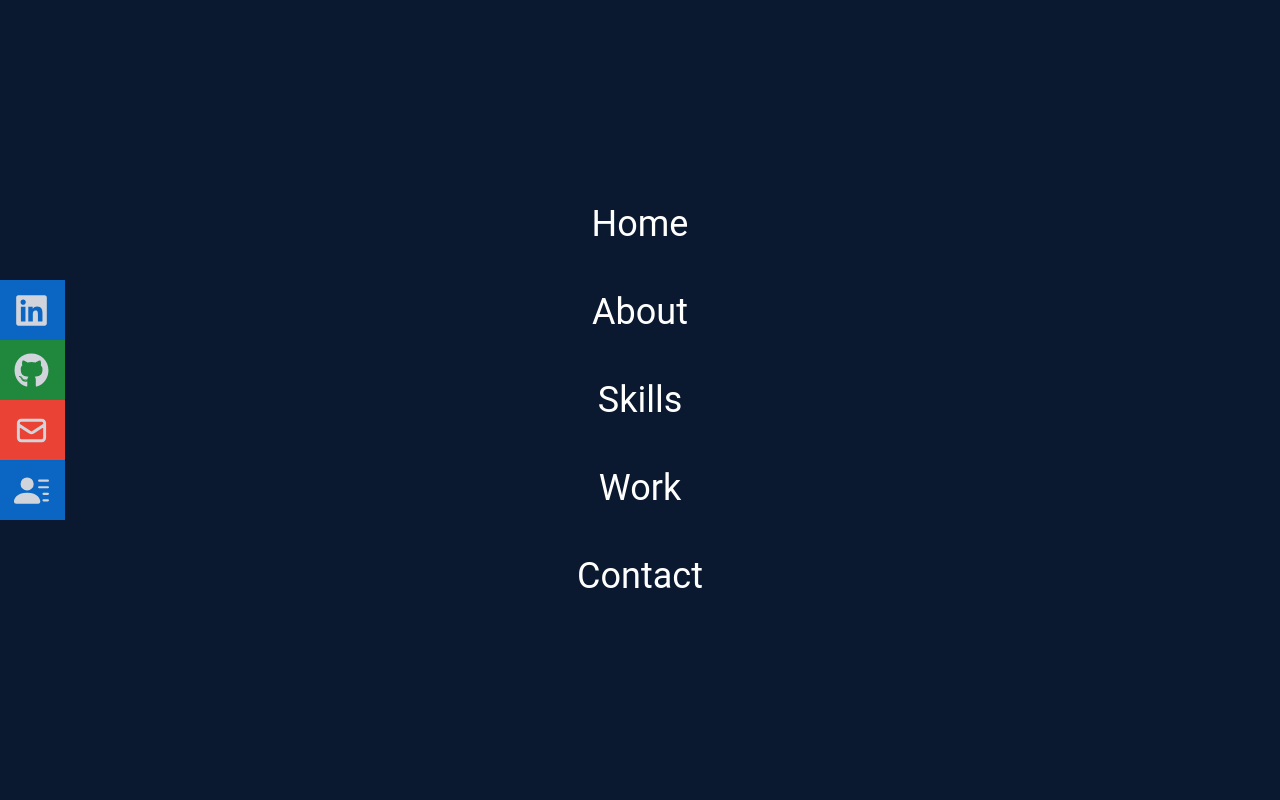
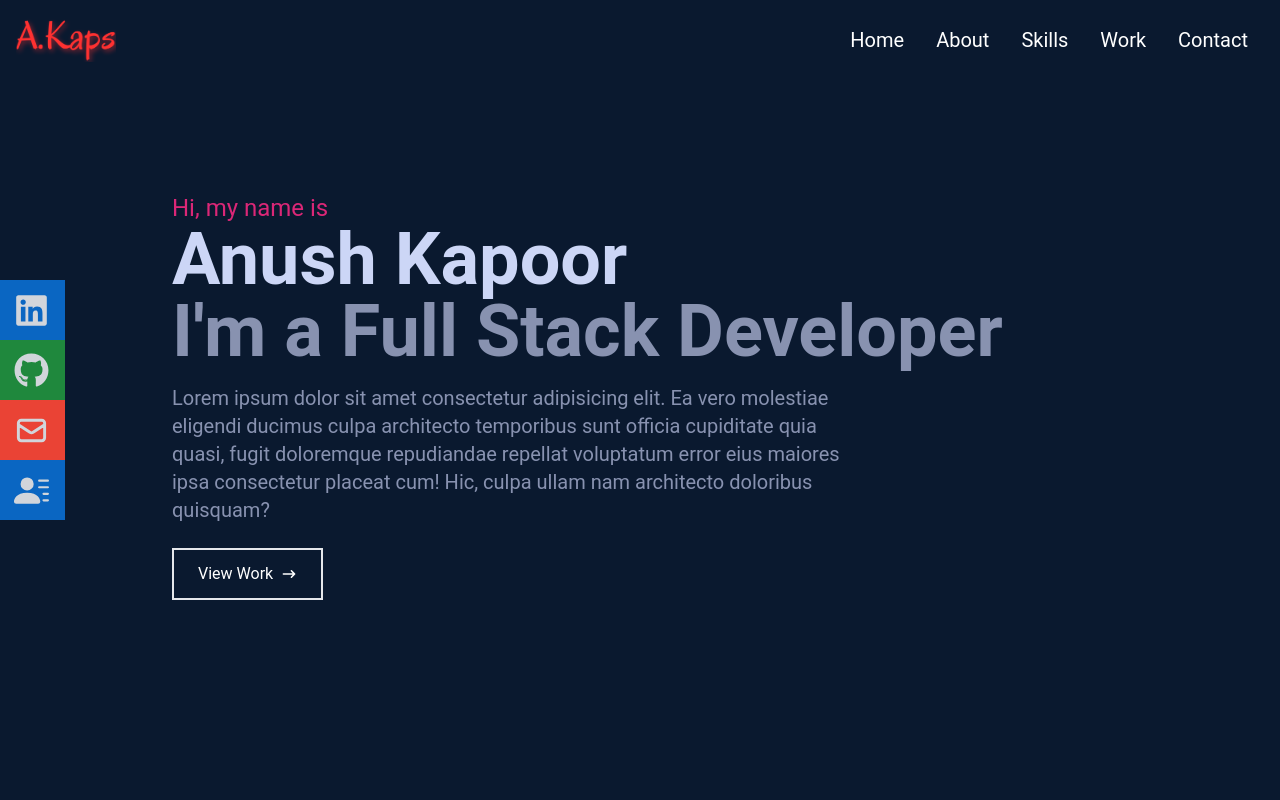
Before and after one commit to Ank206/RA2, a React (Create React App) app: page / in a window 1280 px wide. Shown: the top 800 px of the page. Built offline with nearby package versions, Linux system fonts and the light colour scheme.

Commit message:
Done for now, Issue with the navbar selection :(

```diff
--- a/package.json
+++ b/package.json
@@ -10,6 +10,7 @@
     "react-dom": "^18.2.0",
     "react-icons": "^4.11.0",
     "react-scripts": "5.0.1",
+    "react-scroll": "^1.9.0",
     "web-vitals": "^2.1.0"
   },
   "scripts": {
--- a/src/components/Home.jsx
+++ b/src/components/Home.jsx
@@ -3,7 +3,7 @@
 
 const Home = () => {
   return (
-    <div className="bg-[#0a192f] w-full h-screen">
+    <div name="home" className="bg-[#0a192f] w-full h-screen">
       {/* Container */}
       <div className="max-w-[1000px] mx-auto px-8 flex flex-col justify-center h-full">
         <p className="text-pink-600 text-2xl">Hi, my name is</p>
--- a/src/components/Navbar.jsx
+++ b/src/components/Navbar.jsx
@@ -4,6 +4,7 @@
 import { BsFillPersonLinesFill } from "react-icons/bs";
 import logo from "../assets/AK(1).png";
 import style from "../main.module.css";
+import { Link } from "react-scroll";
 
 const Navbar = () => {
   const styles = {
@@ -16,7 +17,7 @@
     },
   };
 
-  const [nav, setNav] = useState(false);
+  const [nav, setNav] = useState(true);
   const handleClick = () => setNav(!nav);
 
   return (
@@ -29,11 +30,31 @@
 
       <div className="hidden md:flex">
         <ul className={style.menu}>
-          <li>Home</li>
-          <li>About</li>
-          <li>Skills</li>
-          <li>Work</li>
-          <li>Contact</li>
+          <li>
+            <Link to="home" smooth={true} duration={500}>
+              Home
+            </Link>
+          </li>
+          <li>
+            <Link to="about" smooth={true} duration={500}>
+              About
+            </Link>
+          </li>
+          <li>
+            <Link to="skills" smooth={true} duration={500}>
+              Skills
+            </Link>
+          </li>
+          <li>
+            <Link to="work" smooth={true} duration={500}>
+              Work
+            </Link>
+          </li>
+          <li>
+            <Link to="contact" smooth={true} duration={500}>
+              Contact
+            </Link>
+          </li>
         </ul>
       </div>
 
@@ -48,11 +69,31 @@
             : "absolute top-0 left-0 w-full h-screen bg-[#0a192f] flex flex-col justify-center items-center"
         }
       >
-        <li className="py-6 text-4xl">Home</li>
-        <li className="py-6 text-4xl">About</li>
-        <li className="py-6 text-4xl">Skills</li>
-        <li className="py-6 text-4xl">Work</li>
-        <li className="py-6 text-4xl">Contact</li>
+        <li className="py-6 text-4xl">
+          <Link onClick={handleClick} to="home" smooth={true} duration={500}>
+            Home
+          </Link>
+        </li>
+        <li className="py-6 text-4xl">
+          <Link onClick={handleClick} to="about" smooth={true} duration={500}>
+            About
+          </Link>
+        </li>
+        <li className="py-6 text-4xl">
+          <Link onClick={handleClick} to="skills" smooth={true} duration={500}>
+            Skills
+          </Link>
+        </li>
+        <li className="py-6 text-4xl">
+          <Link onClick={handleClick} to="work" smooth={true} duration={500}>
+            Work
+          </Link>
+        </li>
+        <li className="py-6 text-4xl">
+          <Link onClick={handleClick} to="contact" smooth={true} duration={500}>
+            Contact
+          </Link>
+        </li>
       </ul>
 
       {/* Social Icons */}
```
Also changed, not shown: 1 other file (tests, documents, lock files or other folders).
